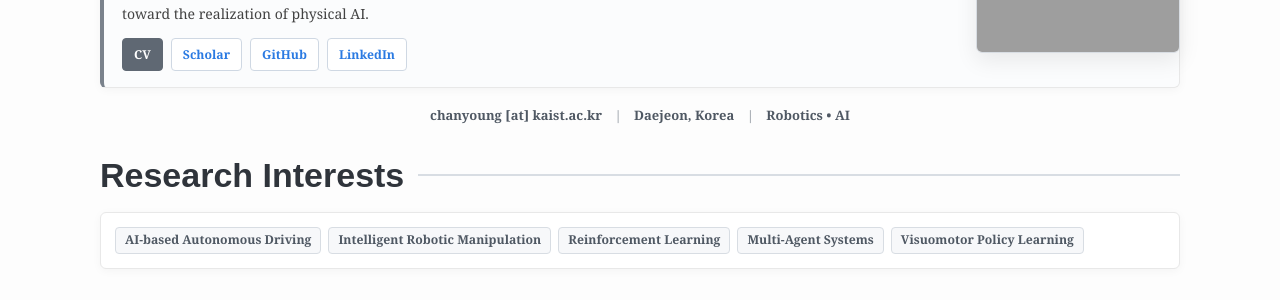
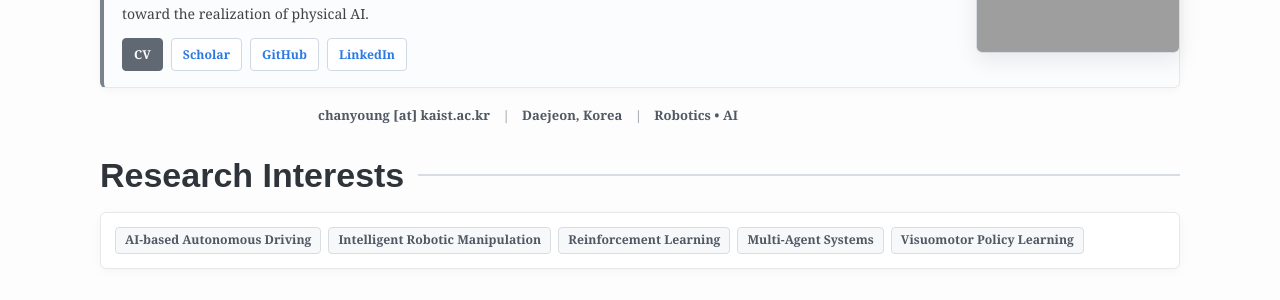
Before and after one commit to cosdeneb/cosdeneb.github.io, a Jekyll site: the page built from index.md, in a window 1280 px wide. Shown: the part 178-478 px from the top of the page. Built offline with Jekyll 4.4.1, drawn with Linux system fonts in a browser that asks for light colours.

Commit message:
Center contact line beside profile

```diff
--- a/_sass/_site.scss
+++ b/_sass/_site.scss
@@ -88,8 +88,7 @@
 }
 
 .home-meta {
-  clear: both;
-  margin: 14px 0 28px;
+  margin: 8px 224px 28px 0;
   color: #4f5863;
   font-size: 13px;
   font-weight: bold;
@@ -388,6 +387,10 @@
     padding: 14px;
   }
 
+  .home-meta {
+    margin-right: 0;
+  }
+
   .home-news li {
     display: block;
   }
```
